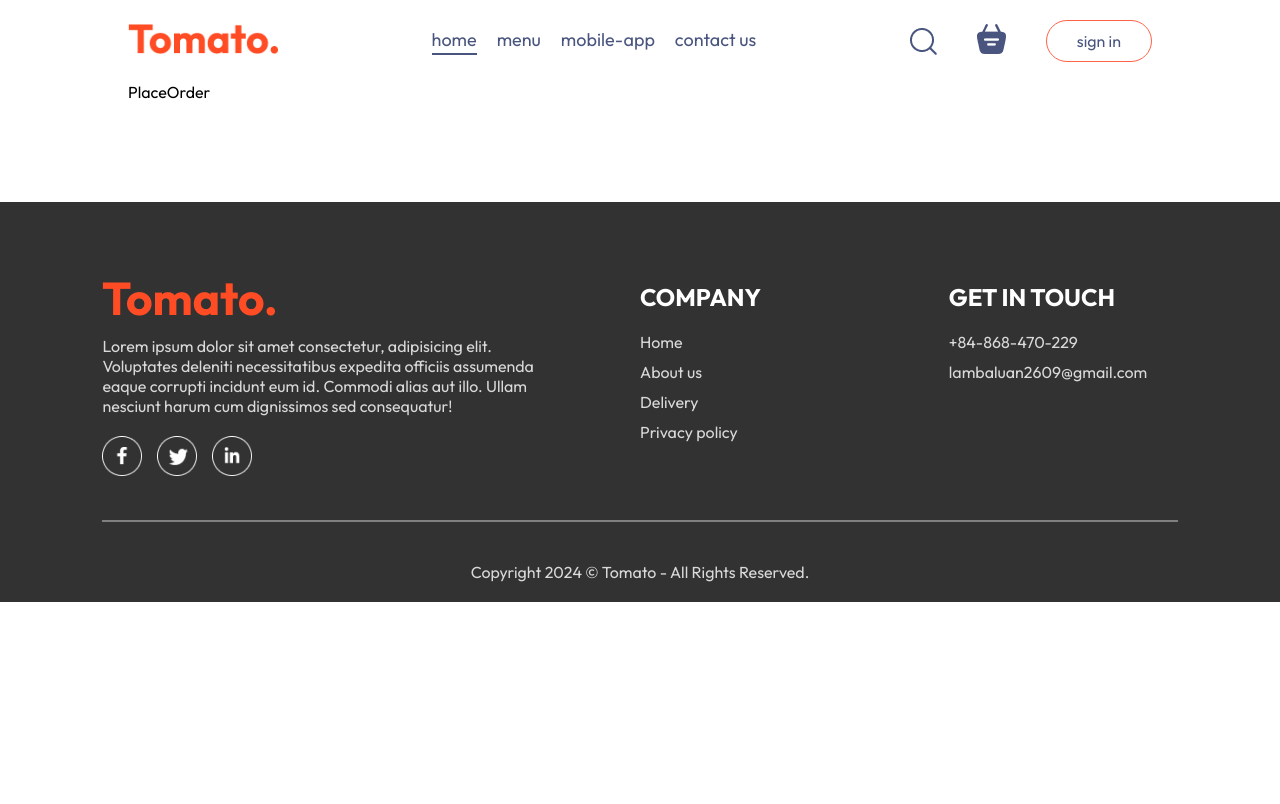
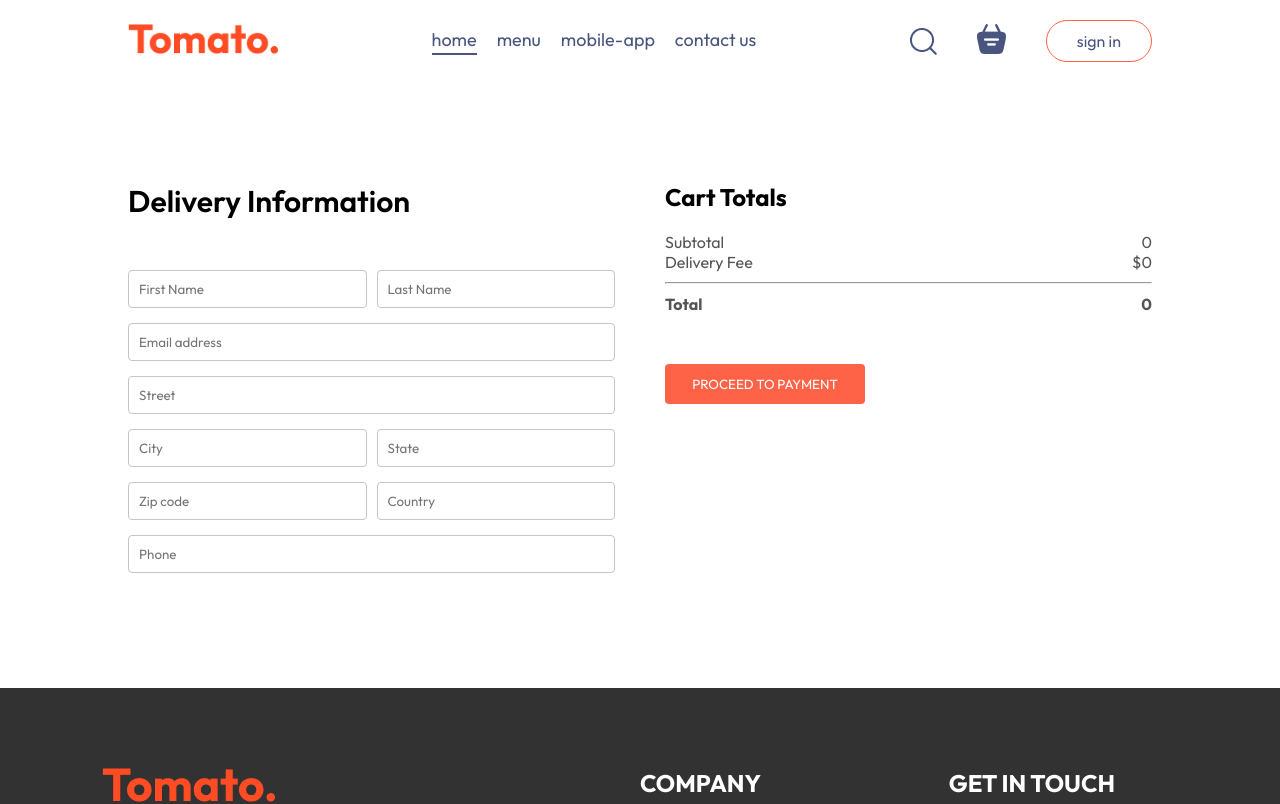
Before and after one commit to lambaluan2609/Food-Del, a React (Vite) app: page /order in a window 1280 px wide. Shown: the top 804 px of the page. Built offline with nearby package versions, Linux system fonts and the light colour scheme.

Commit message:
Create Order Page

```diff
--- a/src/pages/PlaceOrder/PlaceOrder.css
+++ b/src/pages/PlaceOrder/PlaceOrder.css
@@ -0,0 +1,40 @@
+.place-order{
+    display: flex;
+    align-items: start;
+    justify-content: space-between;
+    gap: 50px;
+    margin-top: 100px;
+}
+
+.place-order-left{
+    width: 100%;
+    max-width: max(30%,500px);
+}
+
+.place-order-left .title{
+    font-size: 30px;
+    font-weight: 600;
+    margin-bottom: 50px;
+}
+
+.place-order-left input{
+    margin-bottom: 15px;
+    width: 100%;
+    padding: 10px;
+    border: 1px solid #c5c5c5;
+    border-radius: 4px;
+    outline-color: tomato;
+}
+
+.place-order-left .multi-fields{
+    display: flex;
+    gap: 10px;
+}
+.place-order-right{
+    width: 100%;
+    max-width: max(40%,500px);
+}
+
+.place-order .cart-total button{
+    margin-top: 30px;
+}
--- a/src/pages/PlaceOrder/PlaceOrder.jsx
+++ b/src/pages/PlaceOrder/PlaceOrder.jsx
@@ -1,8 +1,52 @@
-import React from 'react'
+import React, { useContext } from 'react'
 import './PlaceOrder.css'
+import { StoreContext } from '../../context/StoreContext'
 const PlaceOrder = () => {
+
+    const {getTotalCartAmount} = useContext(StoreContext)
+
   return (
-    <div>PlaceOrder</div>
+    <form className="place-order">
+       <div className="place-order-left">
+          <p className="title">Delivery Information</p>
+          <div className="multi-fields">
+            <input type="text" placeholder='First Name' />
+            <input type="text" placeholder='Last Name' />
+          </div>
+          <input type="text" placeholder='Email address' />
+          <input type="text" placeholder='Street' />
+          <div className="multi-fields">
+            <input type="text" placeholder='City' />
+            <input type="text" placeholder='State' />
+          </div>
+          <div className="multi-fields">
+            <input type="text" placeholder='Zip code' />
+            <input type="text" placeholder='Country' />
+          </div>
+          <input type="text" placeholder='Phone' />
+       </div>
+       <div className="place-order-right">
+          <div className="cart-total">
+              <h2>Cart Totals</h2>
+              <div>
+                  <div className="cart-total-details">
+                      <p>Subtotal</p>
+                      <p>{getTotalCartAmount()}</p>
+                  </div>
+                  <div className="cart-total-details">
+                      <p>Delivery Fee</p>
+                      <p>${getTotalCartAmount()===0?0:2}</p>
+                  </div>
+                  <hr />
+                  <div className="cart-total-details">
+                      <b>Total</b>
+                      <b>{getTotalCartAmount()===0?0:getTotalCartAmount()+2}</b>
+                  </div>
+              </div>
+              <button >PROCEED TO PAYMENT</button>
+          </div>
+       </div>
+    </form>
   )
 }
 
```
